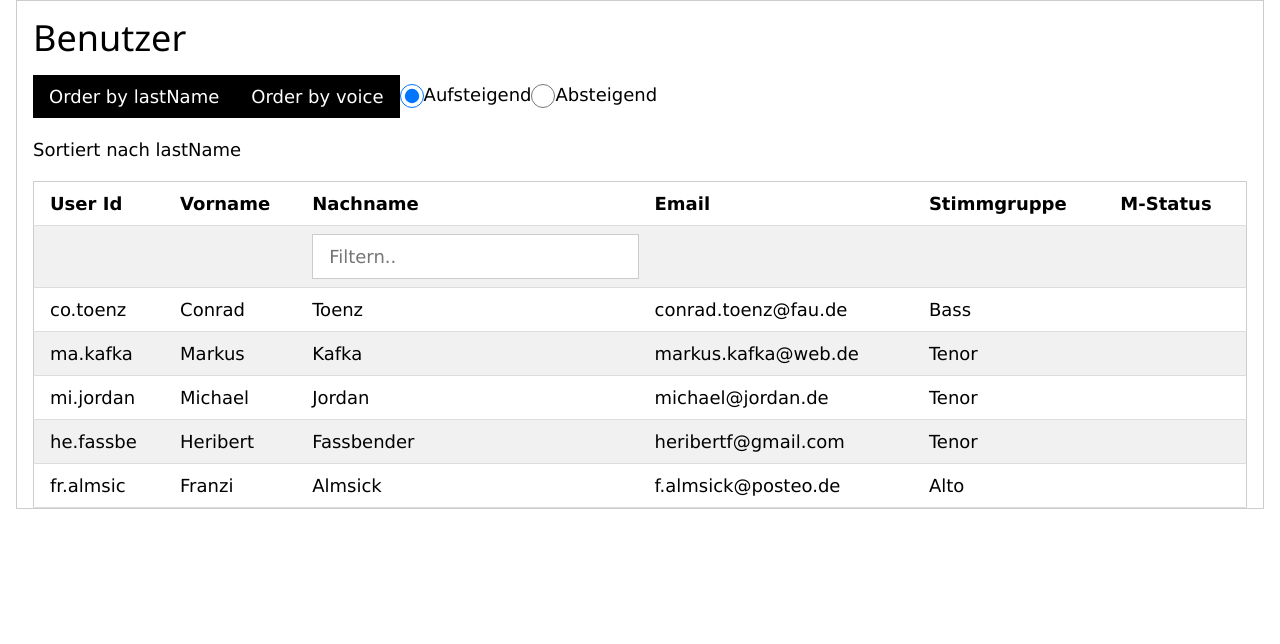
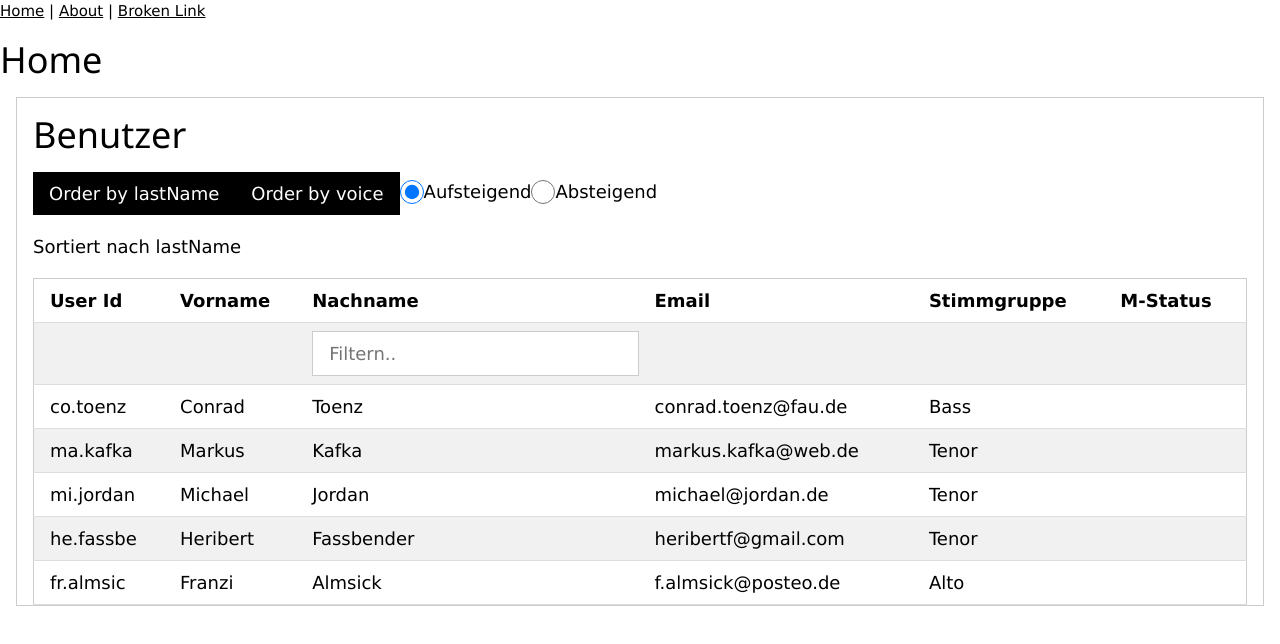
Before and after one commit to docwarems/score-rent-vue, a Vue app in the folder client/: page / in a window 1280 px wide. Shown: the top 644 px of the page. Built offline with nearby package versions, Linux system fonts and the light colour scheme.

Commit message:
Routing Hello World

```diff
--- a/client/src/App.vue
+++ b/client/src/App.vue
@@ -1,4 +1,8 @@
 <template>
+  <a href="#/">Home</a> | <a href="#/about">About</a> |
+  <a href="#/non-existent-path">Broken Link</a>
+  <component :is="currentView" />
+
   <div class="w3-container">
     <!-- Header -->
 
@@ -9,10 +13,28 @@
 </template>
 
 <script lang="ts">
-import { defineComponent, ref } from 'vue'
+import { defineComponent, ref, computed } from 'vue'
 import UserList from './components/UserList.vue'
 import { type User, type OrderTerm } from './types/user'
 import { type OrderDirection } from './types/order'
+import Home from './views/Home.vue'
+import About from './views/About.vue'
+import NotFound from './views/NotFound.vue'
+
+const routes: Record<string, any> = {
+  '/': Home,
+  '/about': About
+}
+
+const currentPath = ref<any>(window.location.hash)
+
+window.addEventListener('hashchange', () => {
+  currentPath.value = window.location.hash
+})
+
+const currentView = computed(() => {
+  return routes[currentPath.value.slice(1) || '/'] || NotFound
+})
 
 export default defineComponent({
   name: 'App',
@@ -58,7 +80,7 @@
     const order = ref<OrderTerm>('lastName')
     const orderDirection = ref<OrderDirection>('desc')
 
-    return { users, order, orderDirection }
+    return { users, order, orderDirection, currentView }
   }
 })
 </script>
--- a/client/src/main.ts
+++ b/client/src/main.ts
@@ -2,6 +2,7 @@
 
 import { createApp } from 'vue'
 import App from './App.vue'
+// import router from './router'
 
 const app = createApp(App)
 
--- /dev/null
+++ b/client/src/views/About.vue
@@ -0,0 +1,3 @@
+<template>
+  <h1>About</h1>
+</template>
--- /dev/null
+++ b/client/src/views/Home.vue
@@ -0,0 +1,3 @@
+<template>
+  <h1>Home</h1>
+</template>
--- /dev/null
+++ b/client/src/views/NotFound.vue
@@ -0,0 +1,3 @@
+<template>
+  <h1>404</h1>
+</template>
```
Also changed, not shown: client/src/router/index.js (added, +36 -0 lines).
